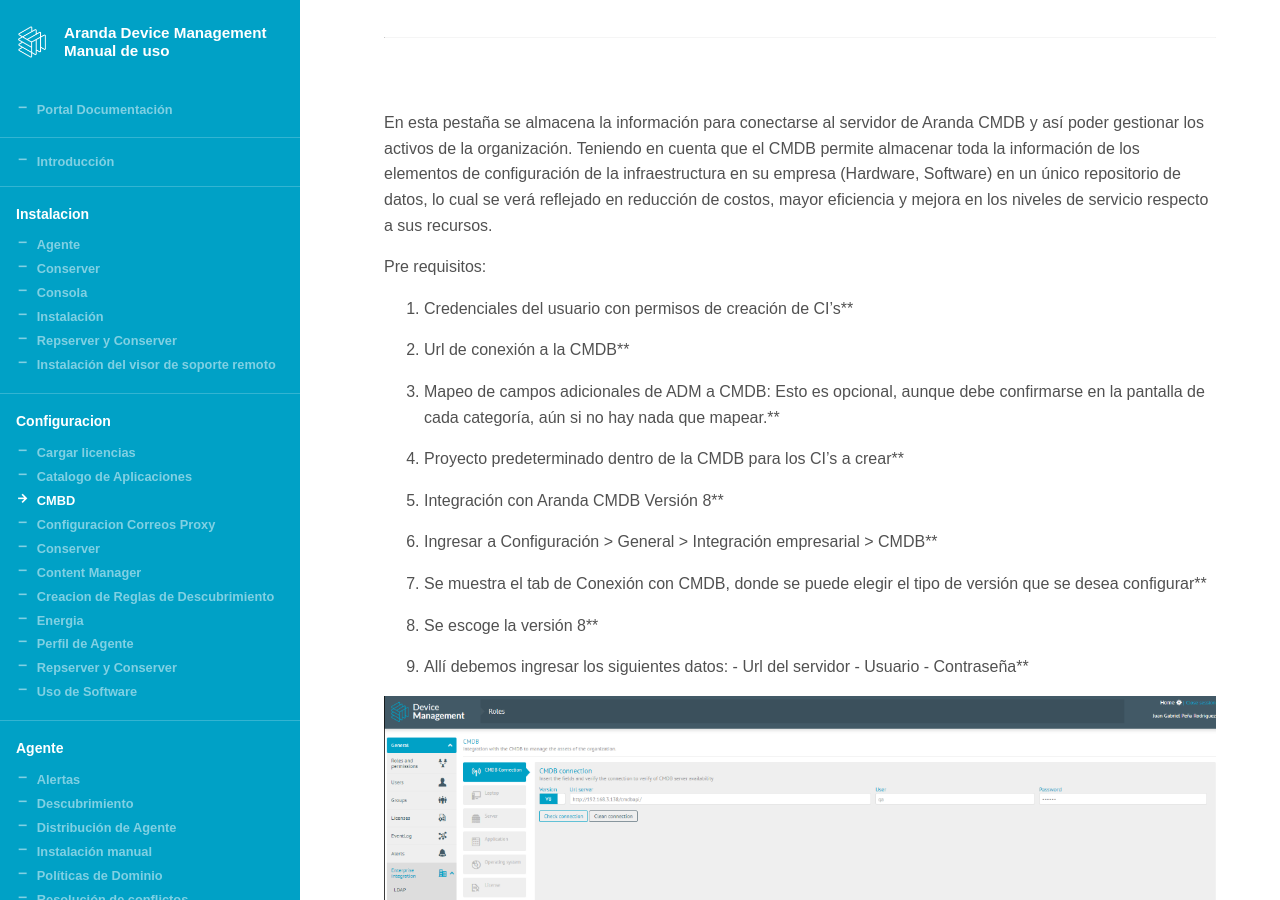
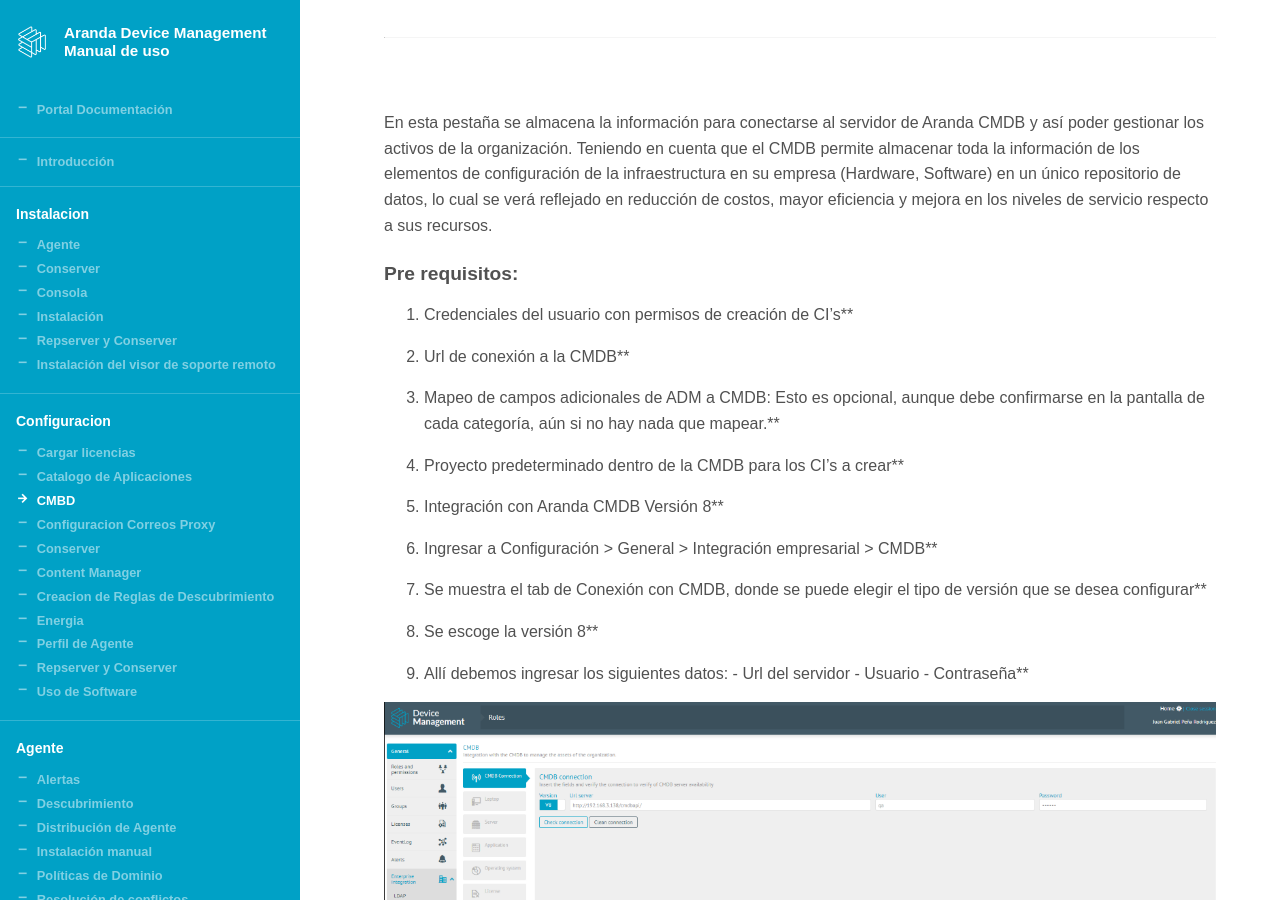
Before and after one commit to Nats85/adm, a Jekyll site: the page built from _docs/configuracion/cmbd.md, in a window 1280 px wide and 900 px high, scrolled down 348 px. Built offline with Jekyll 4.4.1, drawn with Linux system fonts in a browser that asks for light colours.

```diff
--- a/_docs/configuracion/cmbd.md
+++ b/_docs/configuracion/cmbd.md
@@ -8,7 +8,7 @@ info:
 
 En esta pestaña se almacena la información para conectarse al servidor de Aranda CMDB y así poder gestionar los activos de la organización. Teniendo en cuenta que el CMDB permite almacenar toda la información de los elementos de configuración de la infraestructura en su empresa (Hardware, Software) en un único repositorio de datos, lo cual se verá reflejado en reducción de costos, mayor eficiencia y mejora en los niveles de servicio respecto a sus recursos.
 
-Pre requisitos:
+### Pre requisitos:
 
 1. Credenciales del usuario con permisos de creación de CI's**
 
```
